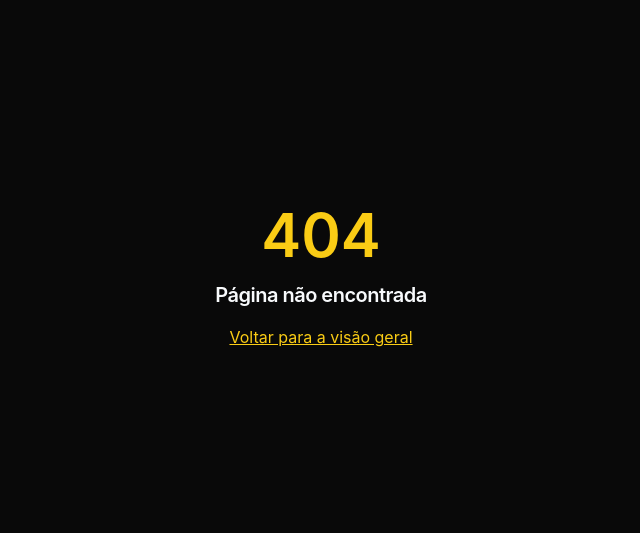
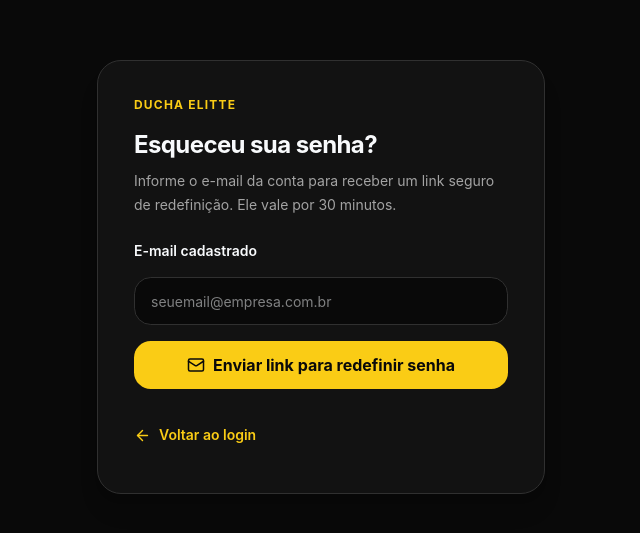
Before and after one commit to Raphaeljdk/aquaflow-gestao, a Next.js app: page /esqueci-senha in a window 1280 px wide. Before the commit this address had no page. Shown: the part 123-656 px from the top of the page, without its empty margins (319-959 px from the left). Built offline with nearby package versions, Linux system fonts and the light colour scheme.

Commit message:
feat: src/app/esqueci-senha/page.tsx

```diff
--- /dev/null
+++ b/src/app/esqueci-senha/page.tsx
@@ -0,0 +1,46 @@
+"use client";
+import {useState} from "react";
+import Link from "next/link";
+import {Mail,ArrowLeft,Loader2} from "lucide-react";
+export default function ForgotPassword(){
+ const [email,setEmail]=useState("");
+ const [busy,setBusy]=useState(false),[done,setDone]=useState(false),[error,setError]=useState("");
+ async function submit(event:React.FormEvent){
+  event.preventDefault();setBusy(true);setError("");
+  try{
+   const response=await fetch("/api/auth/esqueci-senha",{
+    method:"POST",headers:{"Content-Type":"application/json"},body:JSON.stringify({email})
+   });
+   const data=await response.json() as {error?:string};
+   if(!response.ok)throw new Error(data.error??"Não foi possível processar.");
+   setDone(true);
+  }catch(e){setError(e instanceof Error?e.message:"Não foi possível processar.");}
+  finally{setBusy(false)}
+ }
+ return <main className="flex min-h-dvh items-center justify-center bg-background p-4 text-foreground">
+  <section className="w-full max-w-md rounded-3xl border border-border bg-card p-6 shadow-xl sm:p-9">
+   <p className="text-xs font-bold tracking-widest text-primary">DUCHA ELITTE</p>
+   <h1 className="mt-4 text-2xl font-bold">Esqueceu sua senha?</h1>
+   <p className="mt-2 text-sm leading-6 text-muted-foreground">
+    Informe o e-mail da conta para receber um link seguro de redefinição. Ele vale por 30 minutos.
+   </p>
+   {done?<div role="status" className="mt-6 rounded-xl border p-4 text-sm leading-6">
+    Se o e-mail tiver uma conta ativa, enviaremos um link de redefinição.
+    Se o cadastro ainda não foi ativado, solicite o convite de acesso ao suporte.
+   </div>:
+   <form onSubmit={submit} className="mt-6 space-y-4">
+    <label htmlFor="reset-email" className="block text-sm font-semibold">E-mail cadastrado</label>
+    <input id="reset-email" type="email" autoComplete="email" value={email} onChange={e=>setEmail(e.target.value)}
+     className="h-12 w-full rounded-xl border border-border bg-background px-4 text-base" placeholder="seuemail@empresa.com.br" required maxLength={254}/>
+    {error&&<p role="alert" className="text-sm text-destructive">{error}</p>}
+    <button disabled={busy} className="flex min-h-12 w-full items-center justify-center gap-2 rounded-xl bg-primary px-4 font-bold text-primary-foreground disabled:opacity-50">
+     {busy?<Loader2 className="animate-spin" size={18}/>:<Mail size={18}/>}
+     {busy?"Enviando...":"Enviar link para redefinir senha"}
+    </button>
+   </form>}
+   <Link href="/login" className="mt-6 inline-flex min-h-11 items-center gap-2 text-sm font-semibold text-primary">
+    <ArrowLeft size={17}/> Voltar ao login
+   </Link>
+  </section>
+ </main>;
+}
```
